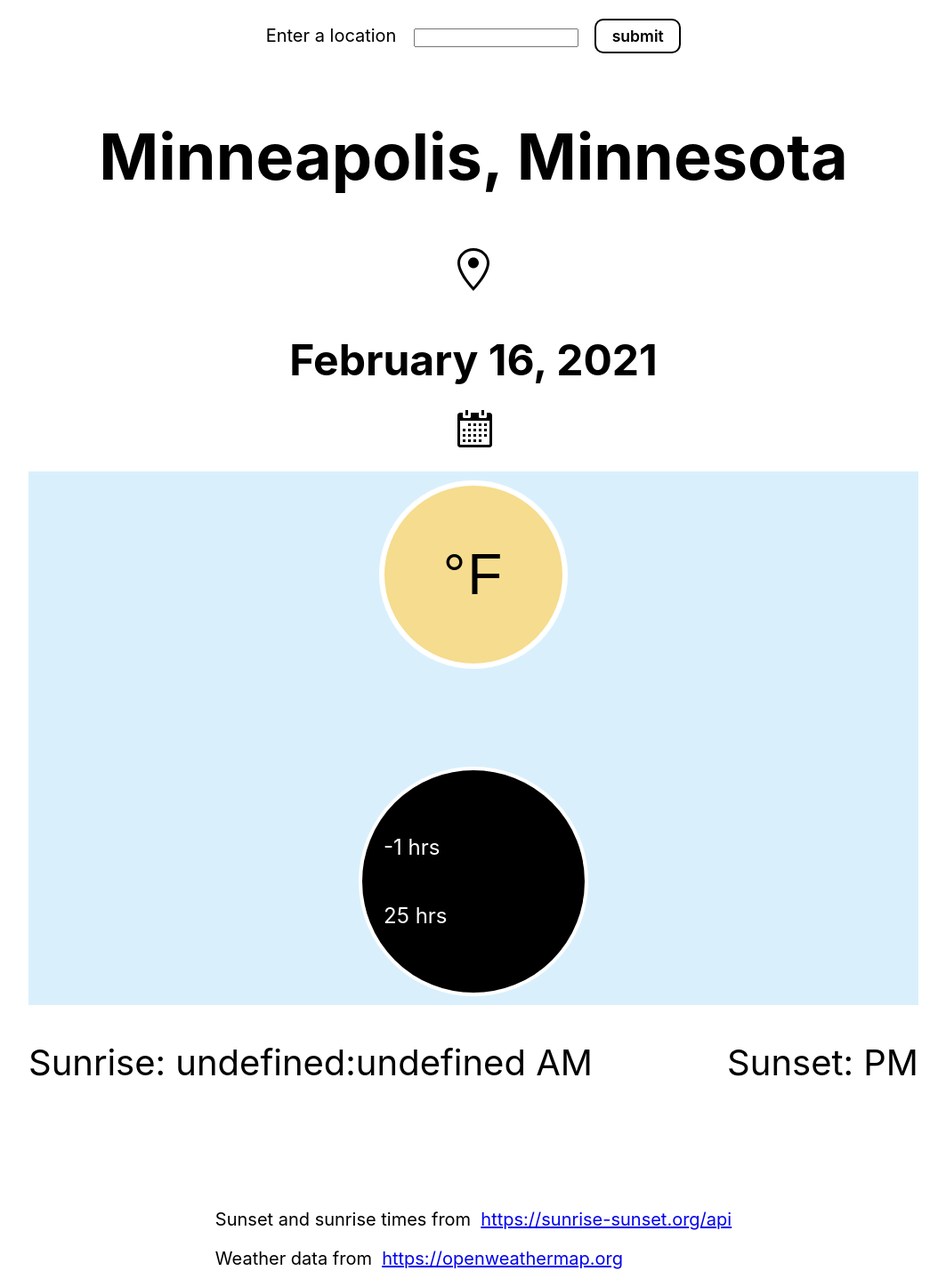
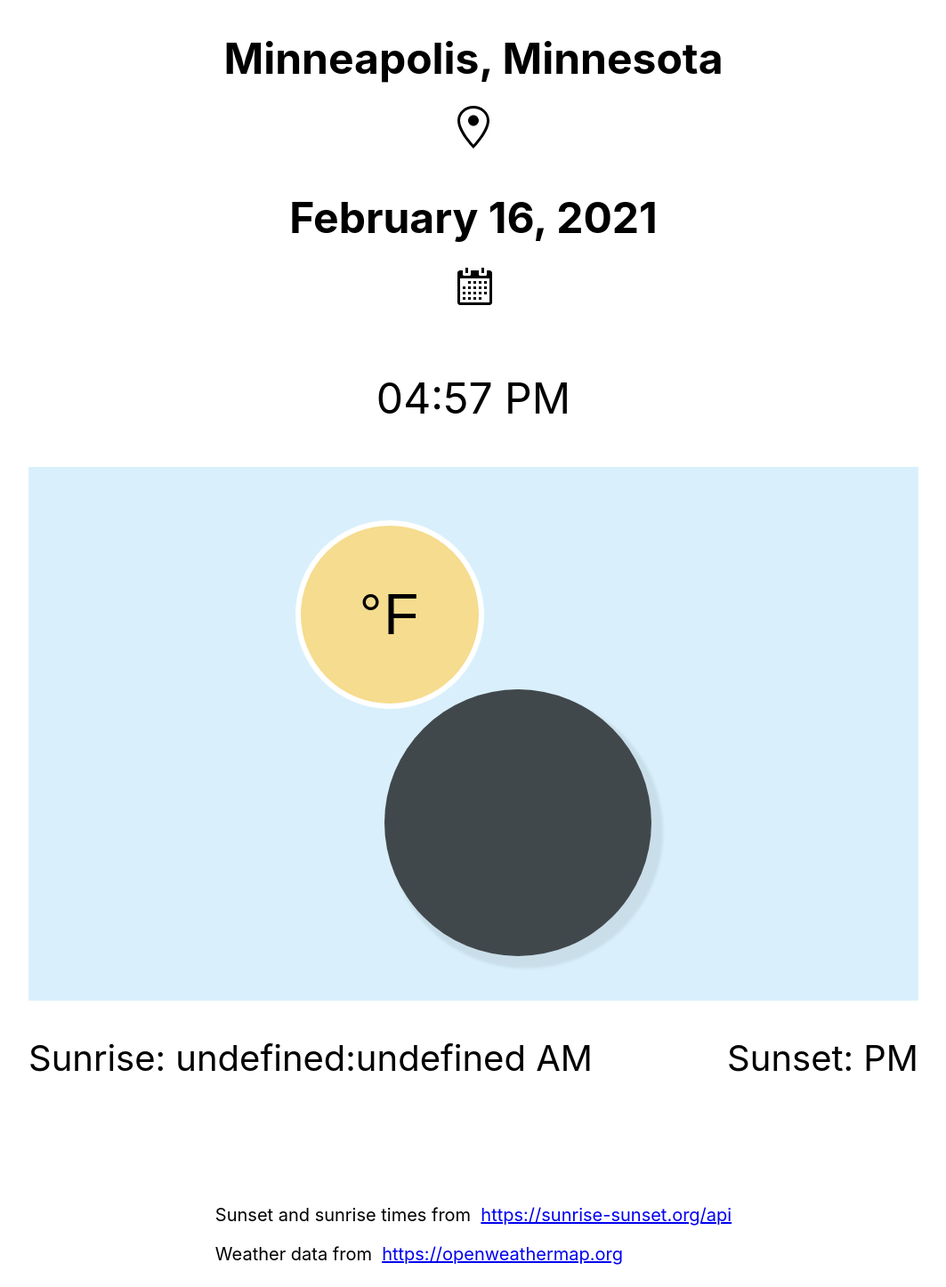
Before and after one commit to escott2/weather, a React (Create React App) app: page / in a window 1280 px wide. Shown: the whole page at 89% size, without its empty margins (108-1171 px from the left). Built offline with nearby package versions, Linux system fonts and the light colour scheme; no server answers.

Commit message:
Add location modal and adjust UI

```diff
--- a/src/components/DateModal.css
+++ b/src/components/DateModal.css
@@ -9,6 +9,7 @@
     flex-direction: column;
     align-items: center;
     justify-content: center;
+    z-index: 10;
 }
 
 .DateModal__wrapper {
@@ -35,20 +36,6 @@
     border-radius: 10px;
 }
 
-/* how can I style this library? */
-/* .DayPicker-Day {
-    border-radius: 0px;
-} */
-
-/* .DayPicker-Caption {
-    background-color: #03989E;
-    color: white;
-    padding: 1em;
-} */
-
-
-
-
 .DateModal__submit-btn {
     font-size: 1.1rem;
     border: 0.15em solid #03989E;
--- a/src/components/LightMeter.css
+++ b/src/components/LightMeter.css
@@ -1,7 +1,7 @@
 .LightMeter {
-    width: 250px;
-    height: 250px;
-    border: solid 0.2em white;
+    width: 300px;
+    height: 300px;
+    /* border: solid 0.2em white; */
     border-radius: 50%;
     display: flex;
     flex-direction: column;
@@ -9,9 +9,13 @@
     justify-content: center;
     /* margin: 0.2em; */
     position: absolute;
-    bottom: 10px;
+    bottom: 50px;
+    left: 400px;
     font-size: 1.5rem;
     color: white;
+    box-shadow: 9px 10px 3px 4px rgba(195, 216, 227, 0.75);
+
+    /* box-shadow: -9px 5px 3px 4px rgba(195, 216, 227, 0.75); */
 }
 
 .light-stats {
--- a/src/components/LightMeter.js
+++ b/src/components/LightMeter.js
@@ -7,13 +7,13 @@ function LightMeter({dayLength, dayHours, nightHours}) {
 
     const percentStyle = {
         backgroundImage:
-            `conic-gradient(from 270deg, #d9f0fc ${dayDegrees}deg, black 0)`
+            `conic-gradient(from 270deg, #E8F6FD ${dayDegrees}deg, #41484C 0)`
     }
 
     return (
     <div className="LightMeter" style={percentStyle}>
-        <p className="light-stats">{dayHours} hrs</p>
-        <p className="light-stats">{nightHours} hrs</p>
+        {/* <p className="light-stats">{dayHours} hrs</p>
+        <p className="light-stats">{nightHours} hrs</p> */}
     </div>
     )
 }
--- a/src/components/Location.css
+++ b/src/components/Location.css
@@ -1,5 +1,10 @@
 .Location {
    text-align: center;
+}
+
+.Location h2 {
+    font-size: 3rem;
+    margin: 0.75em 0 0.5em;
 }
 
 .Location p {
--- a/src/components/Location.js
+++ b/src/components/Location.js
@@ -1,6 +1,7 @@
 import React, {useState} from 'react';
 import {GoLocation} from 'react-icons/go';
 import './Location.css';
+import LocationModal from './LocationModal';
 
 // import PropTypes from 'prop-types';
 
@@ -10,24 +11,26 @@ import './Location.css';
 
 function Location({location, changeLocation}) {
 
-    const [inputText, setInputText] = useState("");
+    const [isDisplayModal, setIsDisplayModal] = useState(false);
 
-    function handleChange(e) {
-        const newLocation = e.target.value;
-        setInputText(newLocation);
+    function handleClick() {
+        setIsDisplayModal(true);
     }
 
-    function handleClick() {
-        changeLocation(inputText)
+    function hideModal() {
+        setIsDisplayModal(false);
     }
 
     return (
         <div className="Location">
-            <p>Enter a location</p>
-            <input type="text" value={inputText} onChange={handleChange}></input>
-            <button className="Location__submit-btn" onClick={handleClick}>submit</button>
+            {isDisplayModal &&
+                <LocationModal changeLocation={changeLocation} hideModal={hideModal}/>
+            }
+
             <h2>{location.city}, {location.state}</h2>
-            <GoLocation />
+            <button onClick={handleClick}><GoLocation /></button>
+
+
         </div>
     );
 }
--- /dev/null
+++ b/src/components/LocationModal.js
@@ -0,0 +1,35 @@
+import React, {useState} from 'react';
+
+// import PropTypes from 'prop-types';
+
+// LocationModal.propTypes = {
+
+// };
+
+function LocationModal({changeLocation, hideModal}) {
+
+    const [inputText, setInputText] = useState("");
+
+    function handleChange(e) {
+        const newLocation = e.target.value;
+        setInputText(newLocation);
+    }
+
+    function handleClick() {
+        changeLocation(inputText)
+        setInputText("");
+        hideModal();
+    }
+
+    return (
+        <div>
+            <p>Enter a location</p>
+            <input type="text" value={inputText} onChange={handleChange}></input>
+            <button className="Location__submit-btn" onClick={handleClick}>submit</button>
+            {/* <h2>{location.city}, {location.state}</h2> */}
+
+        </div>
+    );
+}
+
+export default LocationModal;
--- a/src/components/MainScreen.js
+++ b/src/components/MainScreen.js
@@ -12,6 +12,7 @@ import Attribution from './Attribution';
 function MainScreen() {
 
     const today = new Date();
+    const initialTime = today.toLocaleTimeString("en-US", { hour12: false });
 
     const [location, setLocation] = useState(
       {
@@ -32,6 +33,15 @@ function MainScreen() {
         date: today.getDate(),
         year: today.getFullYear()
     });
+
+    const [time, setTime] = useState(initialTime);
+    function getCurrentTime() {
+      setTime(new Date().toLocaleTimeString([], { hour: '2-digit', minute: '2-digit' }));
+    }
+
+    setInterval(getCurrentTime, 1000);
+
+
 
 
 
@@ -87,6 +97,11 @@ function MainScreen() {
       return totalMinutes;
     }
 
+    function findSunPosition() {
+
+    }
+
+
 
 
 
@@ -132,6 +147,7 @@ function MainScreen() {
            setSunrise(() => {
 
               let sunriseTimeUTC = response.data.results.sunrise.padStart(11, '0');
+
               const hourUTC_12 = Number(sunriseTimeUTC.slice(0, 2));
               const period = sunriseTimeUTC.substring(9);
               const hourUTC_24 = toHour_24(period, hourUTC_12);
@@ -209,8 +225,17 @@ function MainScreen() {
           city: location
         }
       });
+    }
 
-    }
+
+
+    // const dateOne = new Date(2021, 1, 1, 6, 49);
+    // const dateTwo = new Date(2021, 1, 1, 18, 49);
+    // dateOne.toLocaleTimeString([], { hour: '2-digit', minute: '2-digit' });
+    // dateTwo.toLocaleTimeString([], { hour: '2-digit', minute: '2-digit' });
+
+    // const difference = dateTwo - dateOne;
+
 
 
     return (
@@ -220,7 +245,7 @@ function MainScreen() {
             <Location location={location} changeLocation={handleLocationChange}/>
             <Day date={date} changeDate={handleDateChange} />
             {/* End Header */}
-
+            <p>{time}</p>
             <Container temp={temp} dayHours={dayHours} nightHours={nightHours} dayLength={dayPercentRounded}/>
 
             <div className="SunTimes">
--- a/src/components/Temperature.css
+++ b/src/components/Temperature.css
@@ -11,5 +11,6 @@
     letter-spacing: 2px;
     background-color: rgba(249,219,130, 0.9);
     position: absolute;
-    top: 10px;
+    top: 60px;
+    left: 300px;
 }
```
